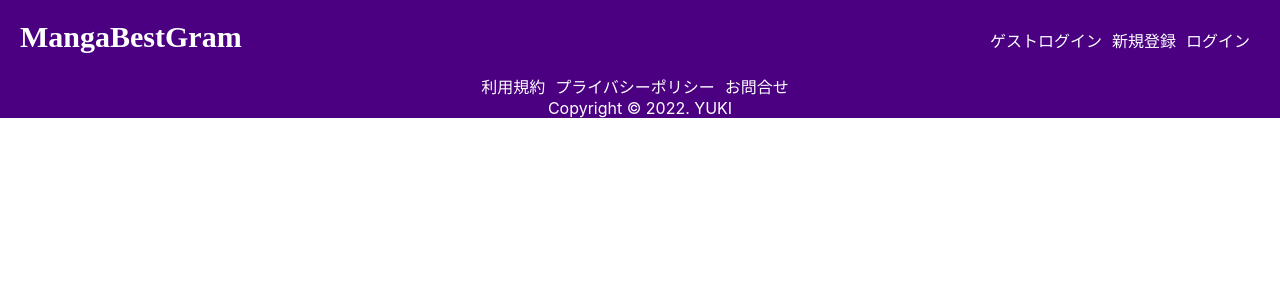
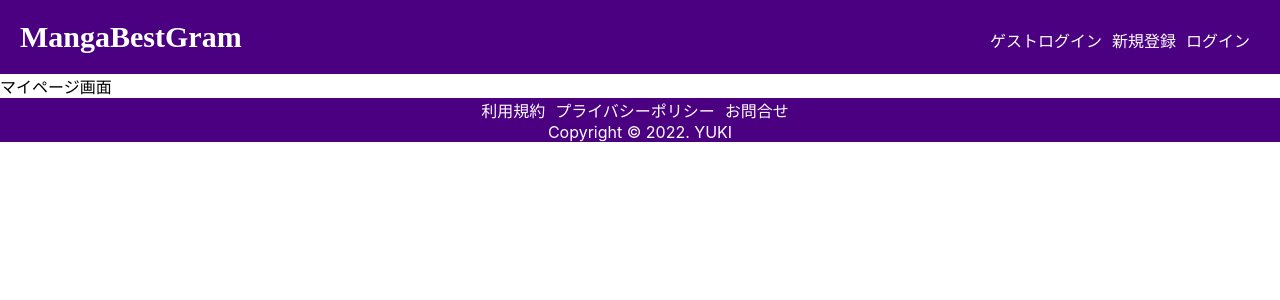
Before and after one commit to yuki178504/MangaBestGram-app, a React (Create React App) app in the folder frontend/app/: page /mypage in a window 1280 px wide. Shown: the top 300 px of the page. Built offline with nearby package versions, Linux system fonts and the light colour scheme; no server answers; what axios-case-converter would draw is missing.

Commit message:
[add]マイページ画面の各種ルーティング追加

```diff
--- /dev/null
+++ b/frontend/app/src/components/MyPage.js
@@ -0,0 +1,9 @@
+import React from "react";
+
+const MyPage = () => {
+  return (
+    <div>マイページ画面</div>
+  )
+}
+
+export default MyPage;
--- a/frontend/app/src/route/Pages.js
+++ b/frontend/app/src/route/Pages.js
@@ -4,3 +4,4 @@ export { default as PrivacyPolicy } from '../components/PrivacyPolicy';
 export { default as SignIn } from '../components/SignIn';
 export { default as SignUp } from '../components/SignUp';
 export { default as Contact } from '../components/Contact';
+export { default as MyPage } from '../components/MyPage';
--- a/frontend/app/src/route/Routers.js
+++ b/frontend/app/src/route/Routers.js
@@ -1,6 +1,6 @@
 import { createContext, useState, useEffect } from 'react';
 import { Routes, Route, Navigate } from 'react-router-dom';
-import { Home, TermsOfService, PrivacyPolicy, SignIn, SignUp, Contact } from './Pages';
+import { Home, TermsOfService, PrivacyPolicy, SignIn, SignUp, Contact, MyPage } from './Pages';
 import { getCurrentUser } from "../api/auth";
 
 export const AuthContext = createContext();
@@ -52,6 +52,7 @@ const Routers = () => {
         <Route path='/signin' element={ <SignIn /> } />
         <Route path='/signup' element={ <SignUp /> } />
         <Route path='/contact' element={ <Contact /> } />
+        <Route path='/mypage' element={ <MyPage /> } />
       </Routes>
     </AuthContext.Provider>
   )
```
